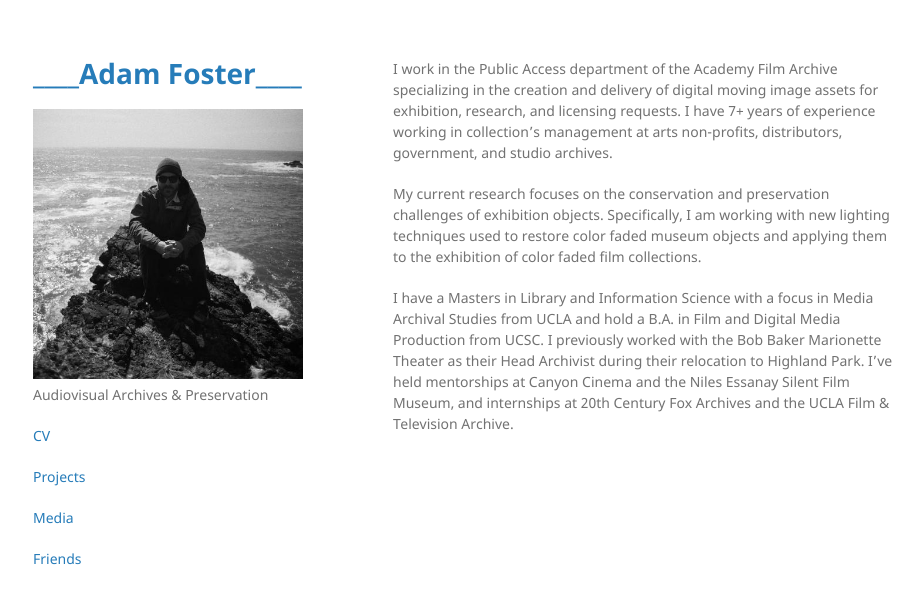
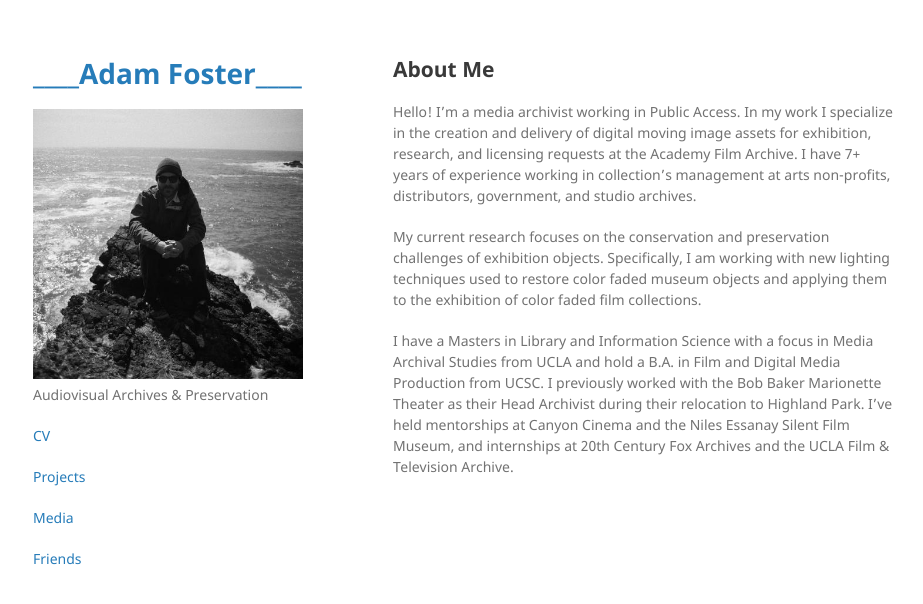
Before and after one commit to adamthefoster/adam-foster, a Jekyll site: the page built from index.md, in a window 1280 px wide. Shown: the top 604 px of the page, without its empty margins (177-1100 px from the left). Built offline with Jekyll 4.4.1, drawn with Linux system fonts in a browser that asks for light colours; our own code applies the rules of GitHub Pages for plain Markdown files.

Commit message:
Update index.md

```diff
--- a/index.md
+++ b/index.md
@@ -2,7 +2,9 @@
 layout: default
 ---
 
-I work in the Public Access department of the Academy Film Archive specializing in the creation and delivery of digital moving image assets for exhibition, research, and licensing requests. I have 7+ years of experience working in collection’s management at arts non-profits, distributors, government, and studio archives.
+## About Me
+
+Hello! I'm a media archivist working in Public Access. In my work I specialize in the creation and delivery of digital moving image assets for exhibition, research, and licensing requests at the Academy Film Archive. I have 7+ years of experience working in collection’s management at arts non-profits, distributors, government, and studio archives.
 
 My current research focuses on the conservation and preservation challenges of exhibition objects. Specifically, I am working with new lighting techniques used to restore color faded museum objects and applying them to the exhibition of color faded film collections.
 
```
